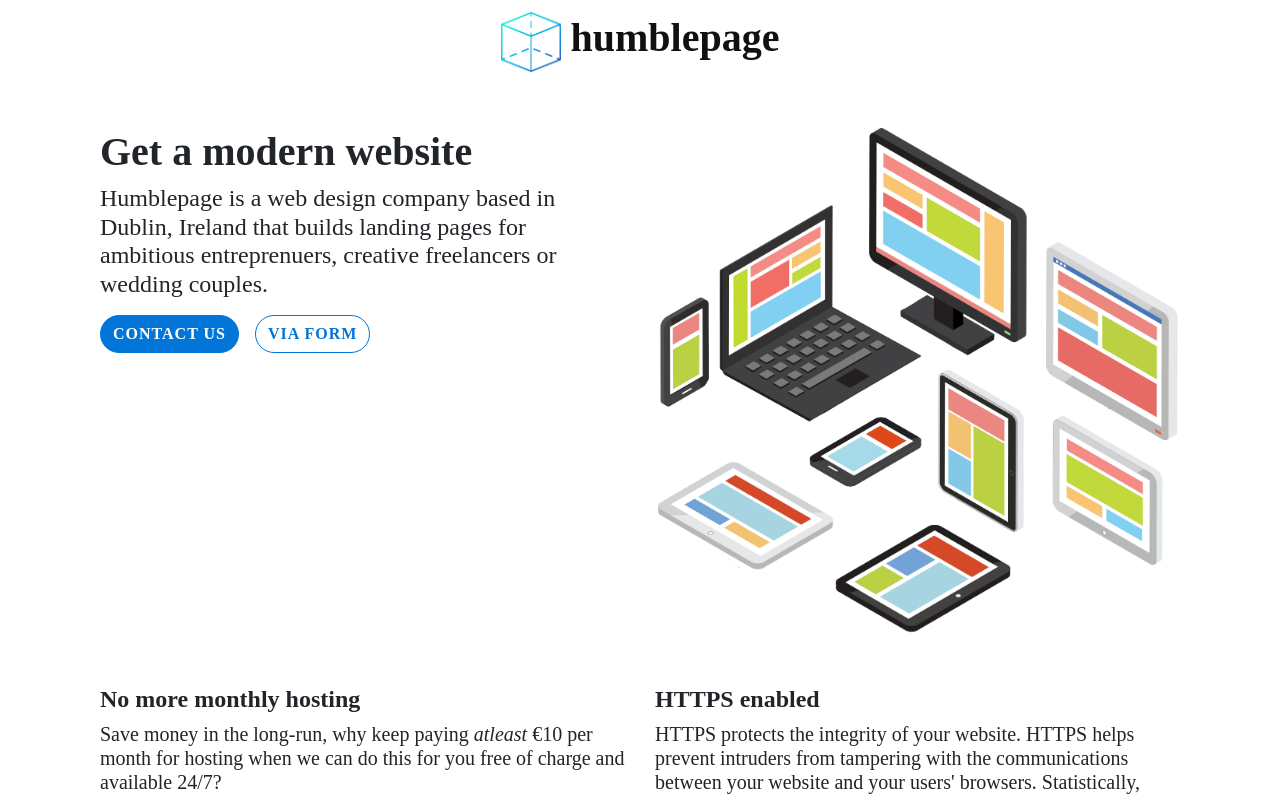
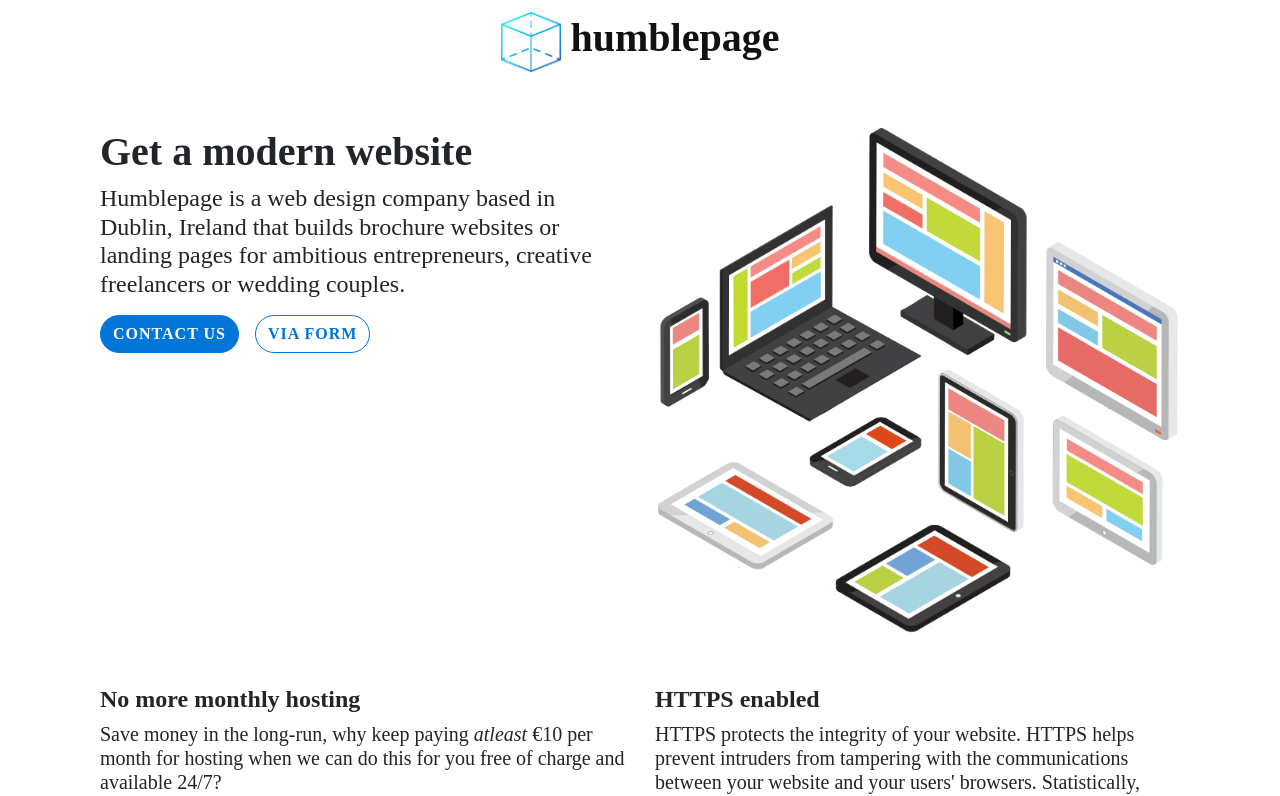
Before and after one commit to jkrclaro/asimov, a React (Create React App) app in the folder humblepage/: page /#/ in a window 1280 px wide. Shown: the top 796 px of the page. Built offline with nearby package versions, Linux system fonts and the light colour scheme; what webfontloader would draw is missing.

Commit message:
Specific type of target

```diff
--- a/humblepage/src/components/Home.jsx
+++ b/humblepage/src/components/Home.jsx
@@ -27,8 +27,8 @@ class Home extends React.Component {
                                 <h1><b>Get a modern website</b></h1>
                                 <h4>
                                     Humblepage is a web design company based in Dublin, Ireland
-                                    that builds landing pages for ambitious
-                                    entreprenuers, creative freelancers
+                                    that builds brochure websites or landing pages for ambitious
+                                    entrepreneurs, creative freelancers
                                     or wedding couples.
                                 </h4>
                             </div>
```
